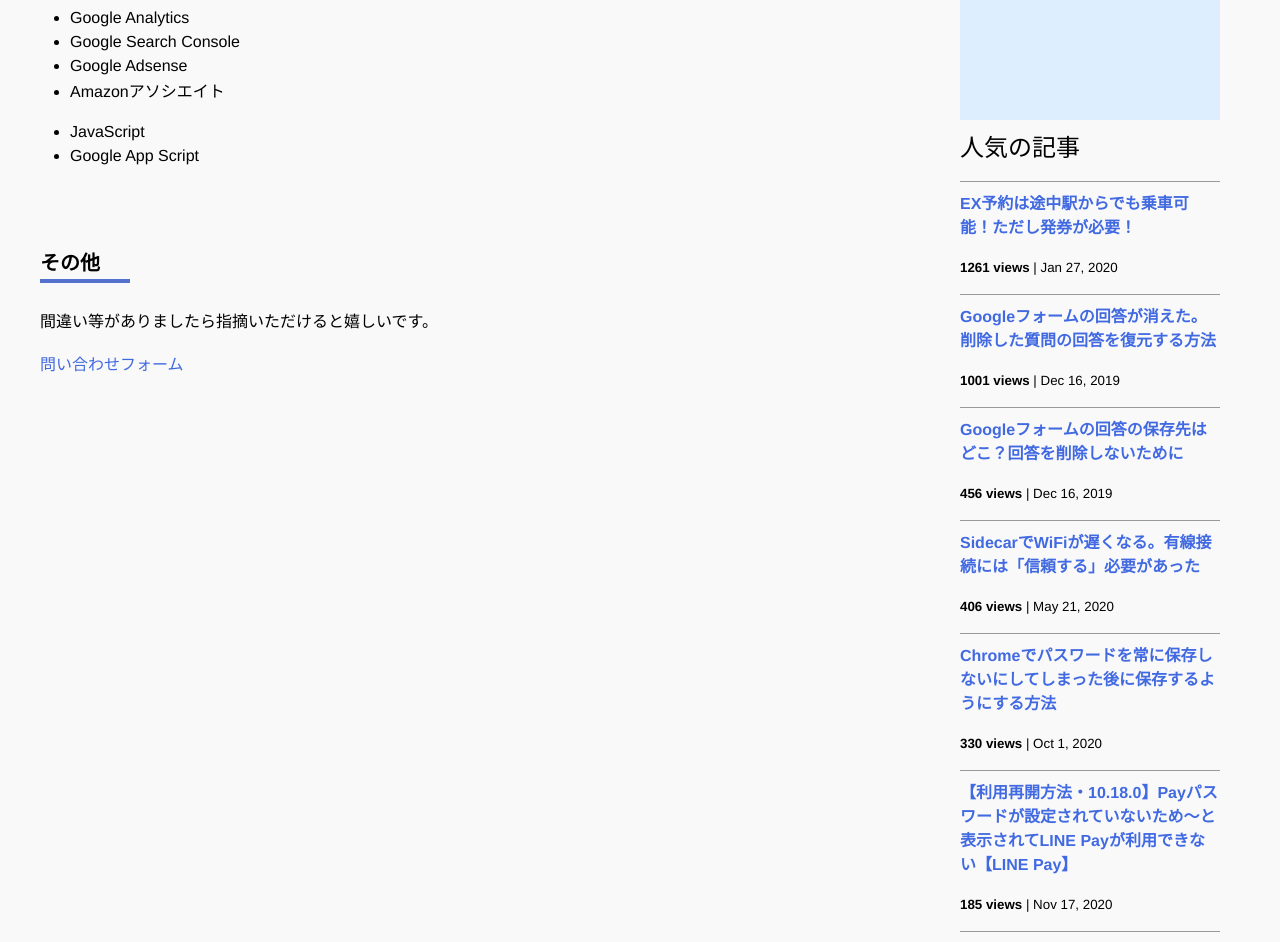
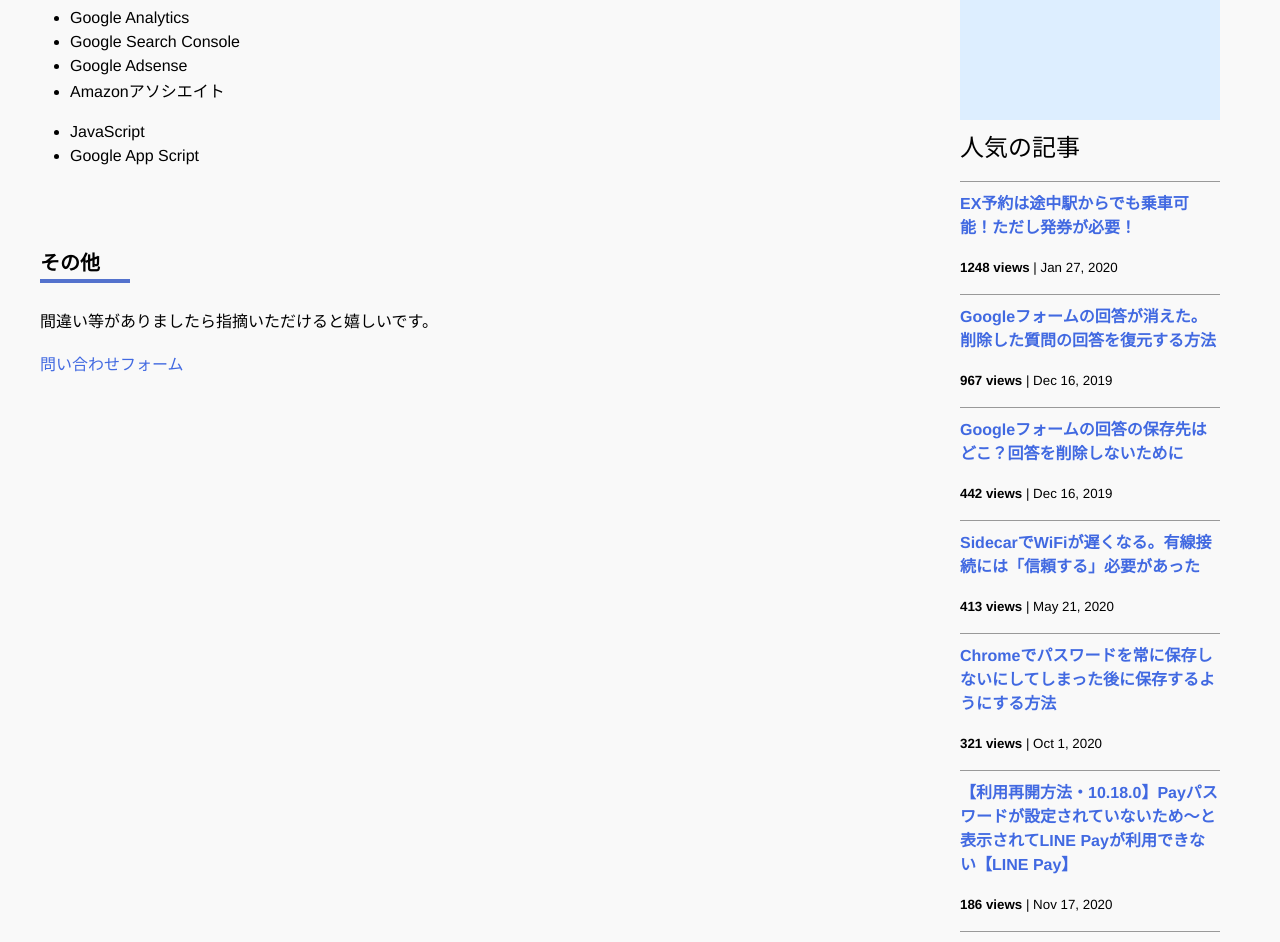
Before and after one commit to iwanaminami/shoyaiwaname, a Jekyll site: the page built from about.markdown, in a window 1280 px wide and 1400 px high, scrolled down 693 px. Shown: the top 942 px of the window. Built offline with Jekyll 4.4.1, drawn with Linux system fonts in a browser that asks for light colours; nearby versions of some CDN libraries; comment, search, counter and statistics services are not loaded; some of the changed text lies outside the part shown.

Commit message:
a new commit message

```diff
--- a/_data/popularposts.yml
+++ b/_data/popularposts.yml
@@ -1,17 +1,17 @@
 side:
-  - view: 1261
+  - view: 1248
     url: /2020/01/27/ex-rideontheway.html
-  - view: 1001
+  - view: 967
     url: /2019/12/16/restore-googleform.html
-  - view: 456
+  - view: 442
     url: /2019/12/16/googleform-answers.html
-  - view: 406
+  - view: 413
     url: /2020/05/21/sidecar-via-cable.html
-  - view: 330
+  - view: 321
     url: /2020/10/01/googlepassword.html
-  - view: 185
+  - view: 186
     url: /2020/11/17/linepay.html
-  - view: 151
+  - view: 150
     url: /2021/05/18/image-compression-word.html
-  - view: 115
+  - view: 111
     url: /2020/01/23/sfcgold.html
```
